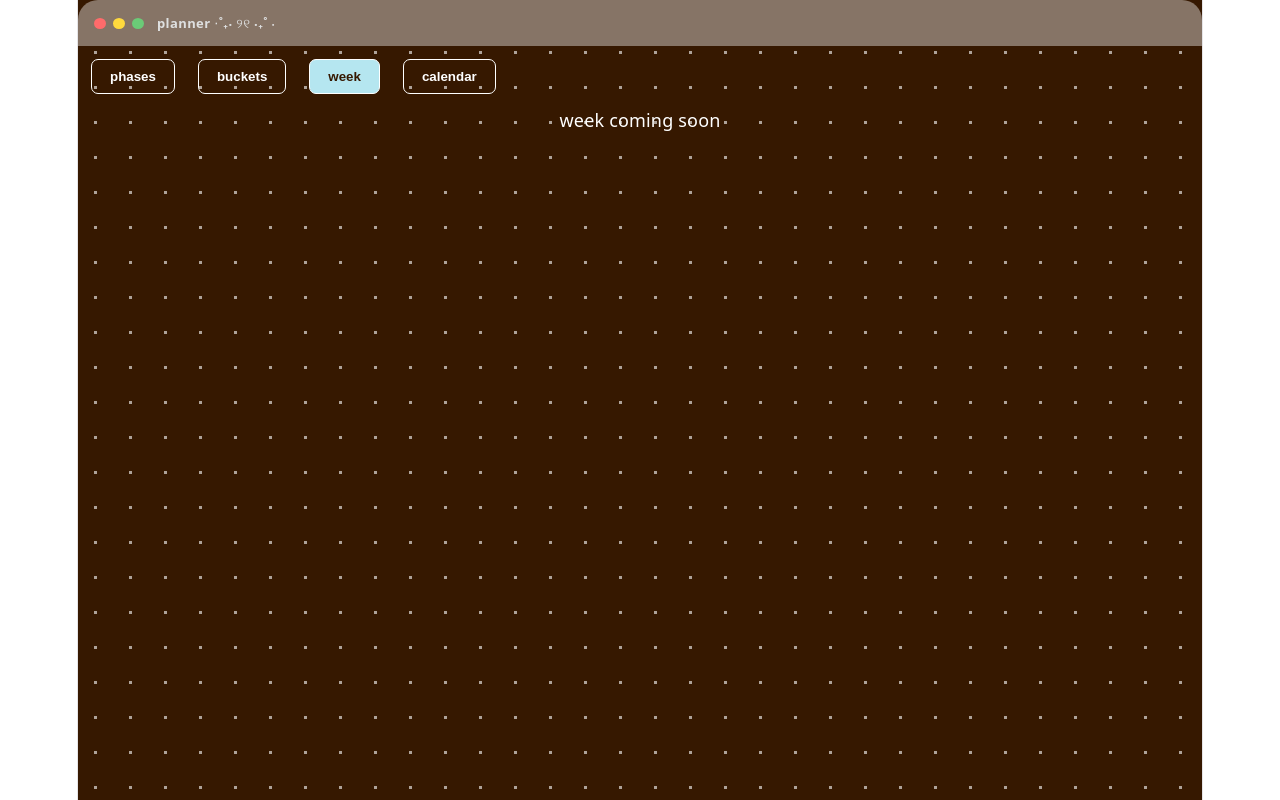
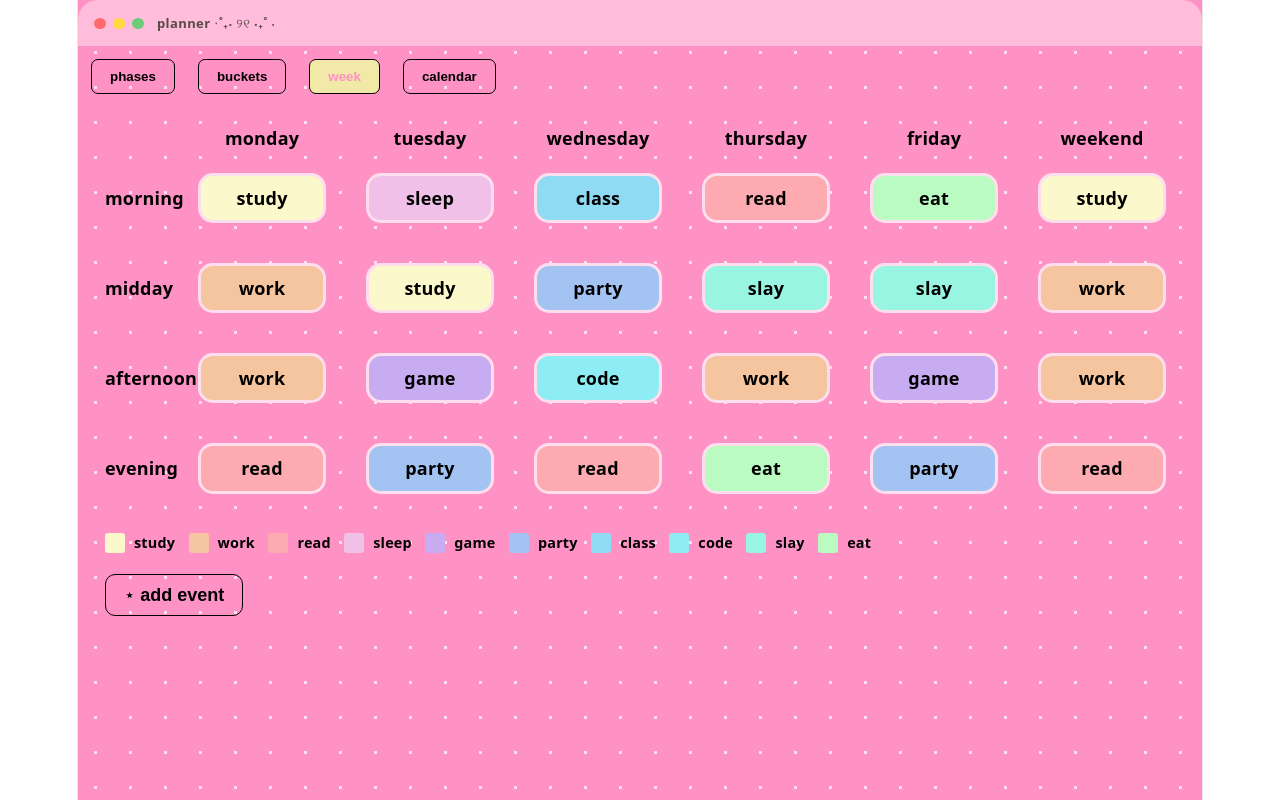
Before and after one commit to meaganalfaro/planning-widget, a React (Vite) app: page / in a window 1280 px wide. Both pictures are taken after a click on the button "week". Built offline with nearby package versions, Linux system fonts and the light colour scheme.

Commit message:
completed week tab

```diff
--- a/src/App.jsx
+++ b/src/App.jsx
@@ -1,15 +1,16 @@
 import { useLocalStorage } from './hooks/useLocalStorage';
-import { themes } from './themes/themes';
+import { themes, taskColoring} from './themes/themes';
 import WindowChrome from './components/WindowChrome';
 import TabBar from './components/TabBar';
 import { useState } from 'react';
 import PhasesTab from './components/tabs/PhasesTab';
 import BucketsTab from './components/tabs/BucketsTab';
+import WeekTab from './components/tabs/WeekTab';
 
 export default function App() {
   const [plan, setPlan] = useLocalStorage('plan', {}); // change back to null later, just for testing purposes
   const [apiKey, setApiKey] = useLocalStorage('apiKey', null);
-  const [themeName, setThemeName] = useLocalStorage('theme', 'dark');
+  const [themeName, setThemeName] = useLocalStorage('theme', 'light');
   const [activeTab, setActiveTab] = useState('phases');
   const theme = themes[themeName];
 
@@ -20,12 +21,22 @@ export default function App() {
     '--letters': theme.letters,
     '--title': theme.title,
     '--design': theme.design,
+    '--one': taskColoring.one,
+    '--two': taskColoring.two,
+    '--three': taskColoring.three,
+    '--four': taskColoring.four,
+    '--five': taskColoring.five,
+    '--six': taskColoring.six,
+    '--seven': taskColoring.seven,
+    '--eight': taskColoring.eight,
+    '--nine': taskColoring.nine,
+    '--ten': taskColoring.ten
   };
 
   const tabComponents = {
     phases: <PhasesTab />,
     buckets: <BucketsTab />,
-    week: <p style={{ color: 'var(--letters)' }}>week coming soon</p>,
+    week: <WeekTab />,
     calendar: <p style={{ color: 'var(--letters)' }}>calendar coming soon</p>,
   };
 
--- a/src/components/tabs/WeekTab.jsx
+++ b/src/components/tabs/WeekTab.jsx
@@ -0,0 +1,196 @@
+import { defaultWeek } from "../../data/default";
+import React, { useMemo } from "react";
+import { useState } from "react";
+
+export default function WeekTab() {
+
+    const days = ['monday', 'tuesday', 'wednesday', 'thursday', 'friday', 'weekend'];
+    const times = ['morning', 'midday', 'afternoon', 'evening'];
+    const colorList = ['var(--one)', 'var(--two)', 'var(--three)', 'var(--four)', 'var(--five)', 'var(--six)', 'var(--seven)', 'var(--eight)', 'var(--nine)', 'var(--ten)'];
+    const [showPopup, setShowPopup] = useState(false);
+    const [newEvent, setNewEvent] = useState({ day: '', time: '', task: '' });
+    const [week, setWeek] = useState(defaultWeek);
+
+    const weeklyStyle = {
+        margin: '1rem',
+        padding: '0.5rem',
+        color: '#000',
+        borderRadius: '15px',
+        display: 'flex',
+        alignItems: 'center',
+        justifyContent: 'center',
+        textAlign: 'center',
+        border: 'var(--design) solid 3px',
+    }
+    const eventButtonStyle = {
+        margin: '0.5rem',
+        padding: '0.5rem 1rem',
+        borderRadius: '10px',
+        border: 'var(--letters) solid 0.5px',
+        background: 'transparent',
+        color: 'var(--letters)',
+        fontWeight: '800',
+        fontSize: '1rem',
+        cursor: 'pointer',
+        display: 'flex',
+        alignItems: 'left',
+    }
+    const buttonStyle = {
+        margin: '0.5rem',
+        padding: '0.5rem 1rem',
+        borderRadius: '10px',
+        border: 'var(--secondary) solid 3px',
+        background: 'var(--accent)',
+        color: 'var(--primary)',
+        fontWeight: '800',
+        fontSize: '0.75rem',
+        cursor: 'pointer',
+    }
+
+    const selectStyle = {
+        margin: '0.5rem',
+        padding: '0.5rem',
+        borderRadius: '10px',
+        border: 'var(--secondary) solid 3px',
+        background: 'var(--accent)',
+        color: 'var(--primary)',
+        fontWeight: '650',
+        fontSize: '0.75rem',
+    }
+
+    const inputStyle = {
+        margin: '0.5rem',
+        padding: '0.5rem',
+        borderRadius: '10px',
+        border: 'var(--secondary) solid 3px',
+        background: 'var(--accent)',
+        color: 'var(--primary)',
+        fontWeight: '800',
+        fontSize: '0.75rem',
+        outline: 'none',
+    }
+
+    const taskColors = useMemo(() => {
+        const map = {};
+        let colorIndex = 0;
+
+
+        days.forEach(day => {
+            times.forEach(time => {
+            const task = week[day][time];
+            if (task && !map[task]) {
+                map[task] = colorList[colorIndex % colorList.length];
+                colorIndex++;
+            }
+            });
+        });
+
+        return map;
+    }, [week]);
+
+    function handleAddEvent() {
+        if (newEvent.day && newEvent.time && newEvent.task) {
+            setWeek(prevWeek => ({
+                ...prevWeek,
+                [newEvent.day]: {
+                    ...prevWeek[newEvent.day],
+                    [newEvent.time]: newEvent.task
+                }
+            }));
+            setNewEvent({ day: '', time: '', task: '' });
+            setShowPopup(false);
+        }
+    }
+
+    return (
+        <div style={{ margin: '0.5rem', padding: '0.5rem' }}>
+
+            {/* grid */}
+            <div style={{
+                display: 'grid',
+                gridTemplateColumns: '80px repeat(6, 1fr)',
+                gap: '4px',
+                color: 'var(--letters)',
+                fontWeight: 800,
+            }}>
+
+            <div></div>
+
+            {days.map(day => <p key={day}>{day}</p>)}
+            {times.map(time => (
+                <React.Fragment key={time}>
+                <p style={{ padding: '0.5rem', display: 'flex', alignItems: 'center' }}>{time}</p>
+                {days.map(day => (
+                    <p key={day} style={{ ...weeklyStyle, background: taskColors[week[day][time]] || 'var(--design)' }}>
+                    {week[day][time]}
+                    </p>
+                ))}
+                </React.Fragment>
+            ))}
+            </div>
+
+            {/* legend */}
+            <div style={{ display: 'flex', flexWrap: 'wrap', gap: '0.75rem', margin: '1rem 0.5rem' }}>
+            {Object.entries(taskColors).map(([task, color]) => (
+                <div key={task} style={{ display: 'flex', alignItems: 'center', gap: '0.5rem' }}>
+                <div style={{ width: '20px', height: '20px', borderRadius: '3px', background: color }} />
+                <span style={{ fontSize: '0.8rem', color: 'var(--letters)', fontWeight: 800 }}>{task}</span>
+                </div>
+            ))}
+            </div>
+
+            {/* button + popup */}
+            <button style={eventButtonStyle}
+                    onClick={() => setShowPopup(true)}
+                >⋆ add event</button>
+            {showPopup && (
+            <div style={{
+                    position: 'fixed',
+                    top: 0,
+                    left: 0,
+                    width: '100%',
+                    height: '100%',
+                    background: 'rgba(0,0,0,0.5)',
+                }}>
+                <div style={{
+                    position: 'absolute',
+                    top: '50%',
+                    left: '50%',
+                    transform: 'translate(-50%, -50%)',
+                    background: 'var(--design)',
+                    display: 'flex',
+                    flexDirection: 'column',
+                    alignItems: 'center',
+                    padding: '2rem',
+                    borderRadius: '20px',
+                    border: 'var(--primary) solid 3px',
+                }}>
+                    <p style={{ fontWeight: 800, fontSize: '1.2rem', color: 'var(--primary)', marginBottom: '1rem' }}>
+                    ⋅˚₊‧ please enter new event details ‧₊˚ ⋅
+                    </p>
+                    <div style={{ display: 'flex' }}>
+                        <select style={selectStyle} value={newEvent.day} onChange={(e) => setNewEvent({...newEvent, day: e.target.value})}>
+                            <option value="">select day</option>
+                            {days.map(day => <option key={day} value={day}>{day}</option>)}
+                        </select>
+                        <select style={selectStyle} value={newEvent.time} onChange={(e) => setNewEvent({...newEvent, time: e.target.value})}>
+                            <option value="">select time</option>
+                            {times.map(time => <option key={time} value={time}>{time}</option>)}
+                        </select>
+                        <input
+                            style={{...inputStyle, color: 'var(--primary)'}}
+                            placeholder="task name..."
+                            value={newEvent.task}
+                            onChange={(e) => setNewEvent({...newEvent, task: e.target.value})}
+                        />
+                    </div>
+                    <div style={{ display: 'flex', marginTop: '1rem' }}>
+                        <button style={buttonStyle} onClick={handleAddEvent}>add</button>
+                        <button style={buttonStyle} onClick={() => setShowPopup(false)}>cancel</button>
+                    </div>
+                </div>
+            </div>
+            )}
+        </div>
+        );
+}
--- a/src/data/default.js
+++ b/src/data/default.js
@@ -57,3 +57,12 @@ export const defaultBuckets = [
         items: ['<item1>', '<item2>', '<item3>']
     },
 ]
+
+export const defaultWeek = {
+        monday:    { morning: 'study', midday: 'work', afternoon: 'work', evening: 'read' },
+        tuesday:   { morning: 'sleep', midday: 'study', afternoon: 'game', evening: 'party' },
+        wednesday: { morning: 'class', midday: 'party', afternoon: 'code', evening: 'read' },
+        thursday:  { morning: 'read', midday: 'slay', afternoon: 'work', evening: 'eat' },
+        friday:    { morning: 'eat', midday: 'slay', afternoon: 'game', evening: 'party' },
+        weekend:   { morning: 'study', midday: 'work', afternoon: 'work', evening: 'read' },
+};
--- a/src/themes/themes.js
+++ b/src/themes/themes.js
@@ -36,6 +36,18 @@ export const themes = {
         letters: '#000',
         title: '#302e21',
         design: '#fbf8e4'
-    }
+    },
+}
 
+export const taskColoring = {
+    one:   '#fbf8cc',
+    two:   '#f4c59f',
+    three: '#fdaab0',
+    four:  '#f1c0e8',
+    five:  '#c7acf1',
+    six:   '#a3c4f3',
+    seven: '#90dbf4',
+    eight: '#8eecf5',
+    nine:  '#98f5e1',
+    ten:   '#b9fbc0',
 }
```
Also changed, not shown: src/index.css (line endings or trailing spaces).
